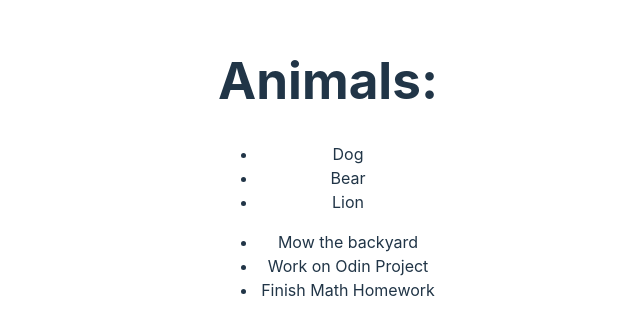
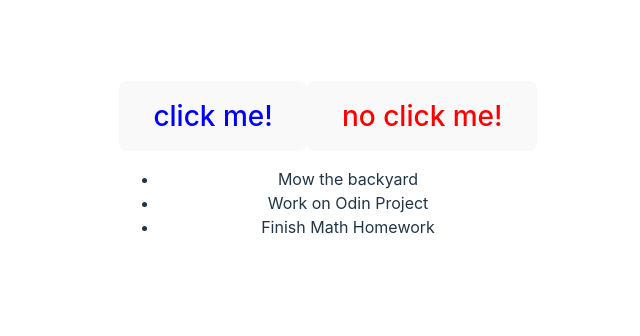
Before and after one commit to georgetsai2028/reactCCTransfer, a React (Vite) app: page / in a window 1280 px wide. Shown: the part 232-568 px from the top of the page, without its empty margins (312-952 px from the left). Built offline with nearby package versions, Linux system fonts and the light colour scheme.

Commit message:
testing out prop destructing

```diff
--- a/src/Todo.jsx
+++ b/src/Todo.jsx
@@ -4,14 +4,24 @@ const todos = [
     { task: "Finish Math Homework", id: crypto.randomUUID }
 ]
 
-function TodoList() {
+export function Button ({text, color, fontSize}) {
+    const buttonStyle ={
+        color: color,
+        fontSize: fontSize + 'px'
+    };
+    return <button style = {buttonStyle}>{text}</button>
+}
+
+export function TodoList() {
     return (
+        <>
+        <Button text = "click me!" color = "blue" fontSize={28}/>
+        <Button text = "no click me!" color = "red" fontSize={28}/>
         <ul>
             {todos.map((todo) => (
             <li key={todo.id}>{todo.task}</li>
             ))}
         </ul>
+        </>
     )
 }
-
-export default TodoList;
--- a/src/main.jsx
+++ b/src/main.jsx
@@ -5,11 +5,10 @@ import App from './App.jsx'
 import Greeting from './greetings.jsx'
 import { Test, List, ListItem} from './Test.jsx'
 import DisplayProfile from './Profile.jsx'
-import TodoList from './Todo.jsx'
+import {TodoList, Button} from './Todo.jsx'
 
 createRoot(document.getElementById('root')).render(
   <StrictMode>
-  <Test />
   <TodoList />
   </StrictMode>,
 )
```
